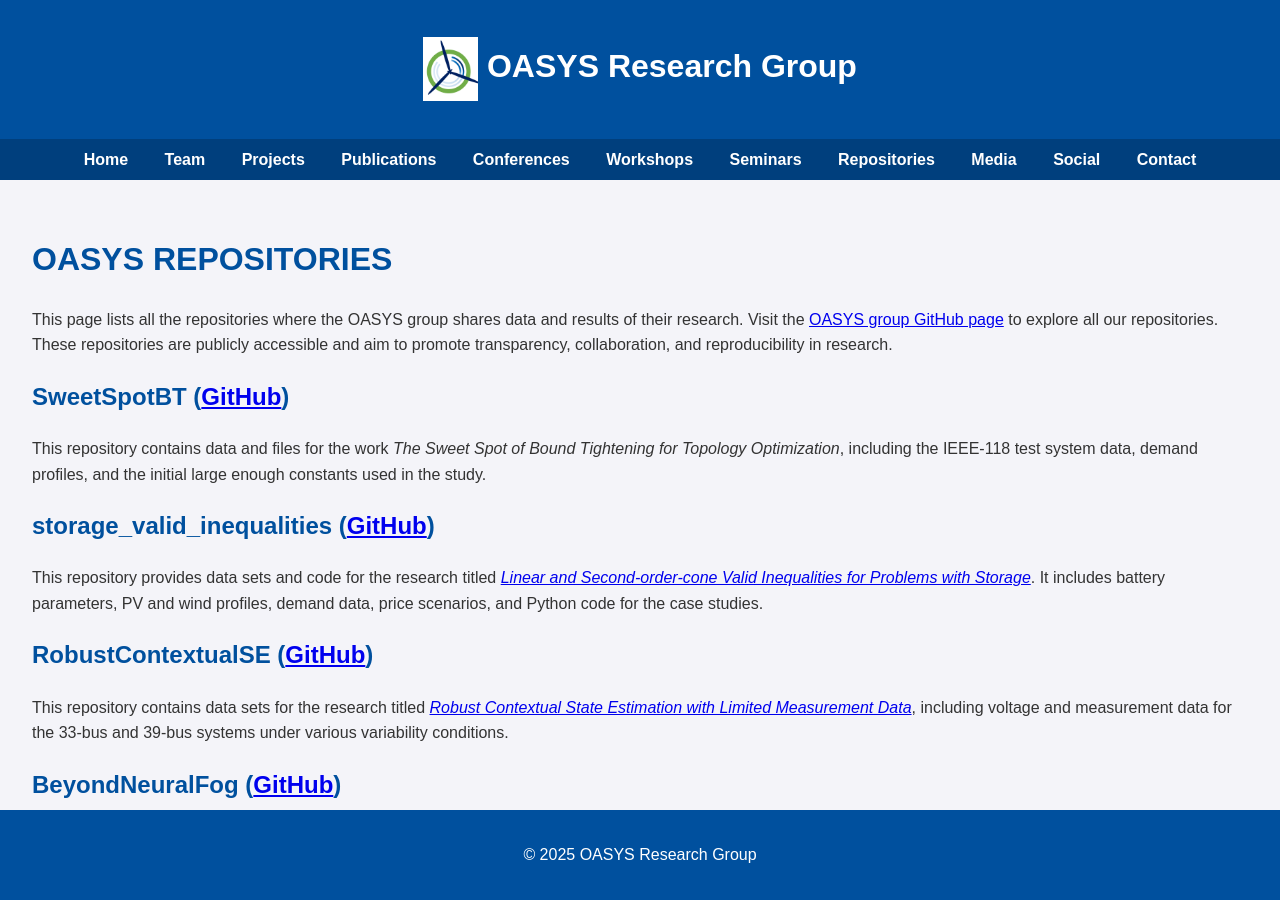
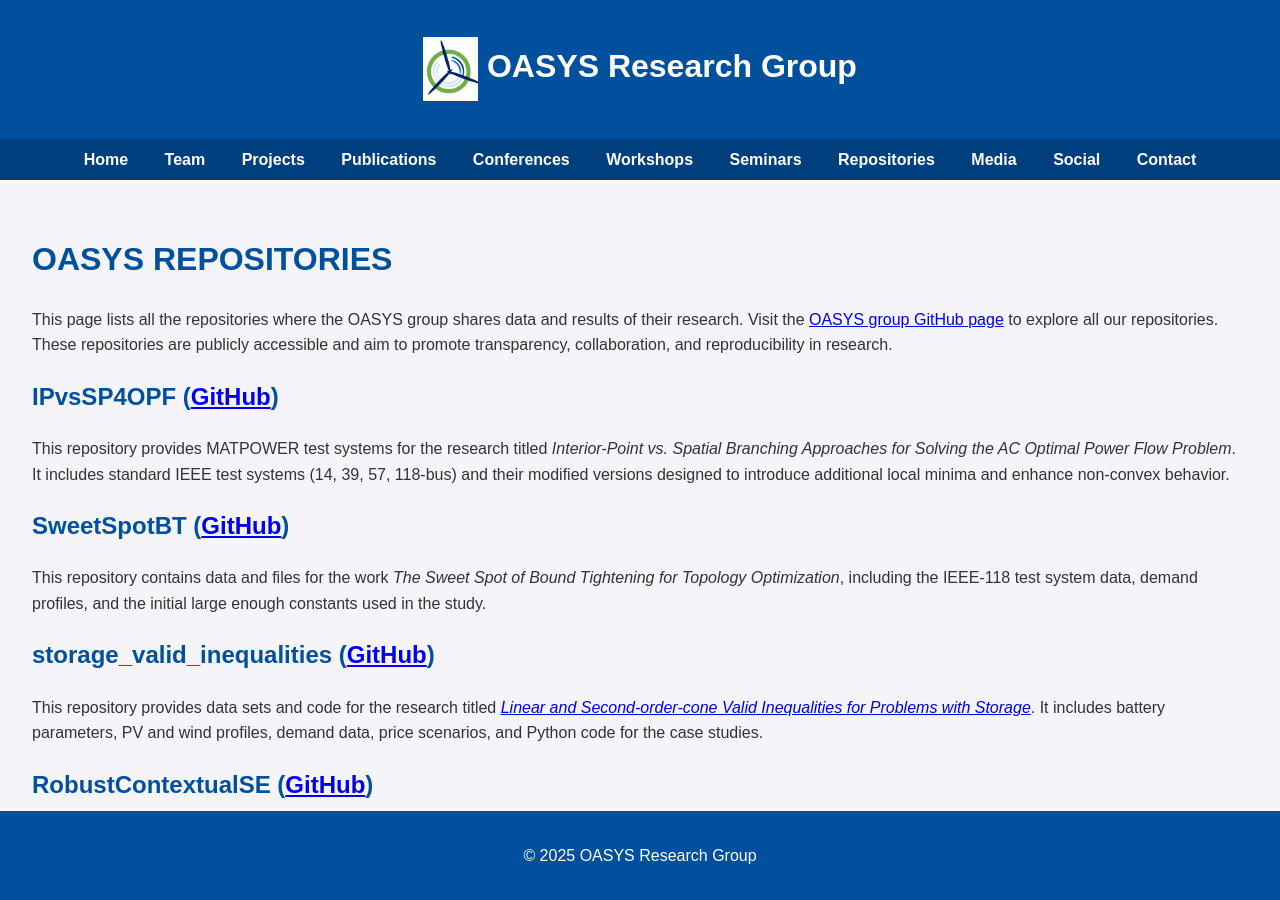
Before and after one commit to groupoasys/groupoasys.github.io, a Jekyll site: the page built from repositories.md, in a window 1280 px wide and 900 px high. Built offline with Jekyll 4.4.1, drawn with Linux system fonts in a browser that asks for light colours.

Commit message:
add respository IP vs SP

```diff
--- a/repositories.md
+++ b/repositories.md
@@ -9,6 +9,10 @@ permalink: /repositories/
 This page lists all the repositories where the OASYS group shares data and results of their research. Visit the [OASYS group GitHub page](https://github.com/groupoasys) to explore all our repositories. These repositories are publicly accessible and aim to promote transparency, collaboration, and reproducibility in research.
 
 <!-- Add the list of repositories below -->
+
+## IPvsSP4OPF ([GitHub](https://github.com/groupoasys/IPvsSP4OPF))
+
+This repository provides MATPOWER test systems for the research titled *Interior-Point vs. Spatial Branching Approaches for Solving the AC Optimal Power Flow Problem*. It includes standard IEEE test systems (14, 39, 57, 118-bus) and their modified versions designed to introduce additional local minima and enhance non-convex behavior.
 
 ## SweetSpotBT ([GitHub](https://github.com/groupoasys/SweetSpotBT))
 
```
